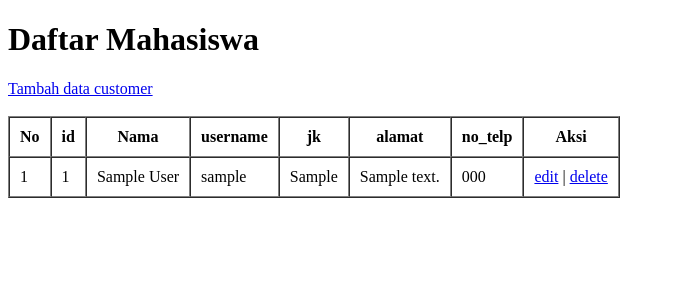
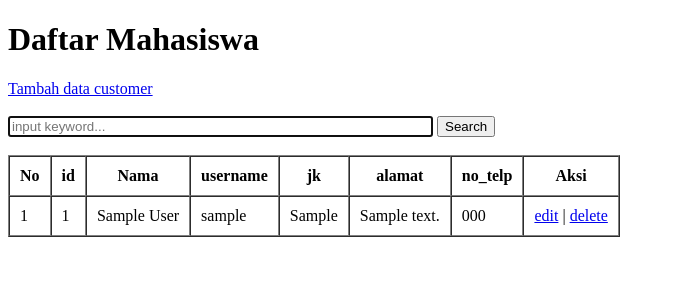
Before and after one commit to Kadekk01/testing, a PHP site: page / in a window 1280 px wide. Shown: the top 300 px of the page, without its empty margins (0-675 px from the left). Run offline with PHP 8.4, Linux system fonts and the light colour scheme; tables that the repository leaves empty or names only in its code hold one stand-in row (values such as "Sample post").

Commit message:
adding a search fiture

```diff
--- a/CRUD/index.php
+++ b/CRUD/index.php
@@ -15,6 +15,13 @@ $customer = query("SELECT * FROM tb_customer2");
     <h1>Daftar Mahasiswa</h1>
     <a href="add.php">Tambah data customer</a>
     <br><br>
+
+    <form action="" method="post">
+        <input type="text" name="keyword" size="50" autofocus placeholder="input keyword..." autocomplete="off">
+        <button type="submit" name="search">Search</button>
+    </form>
+    <br>
+
     <table border="1" cellpadding="10" cellspacing="0">
         <tr>
             <th>No</th>
```
